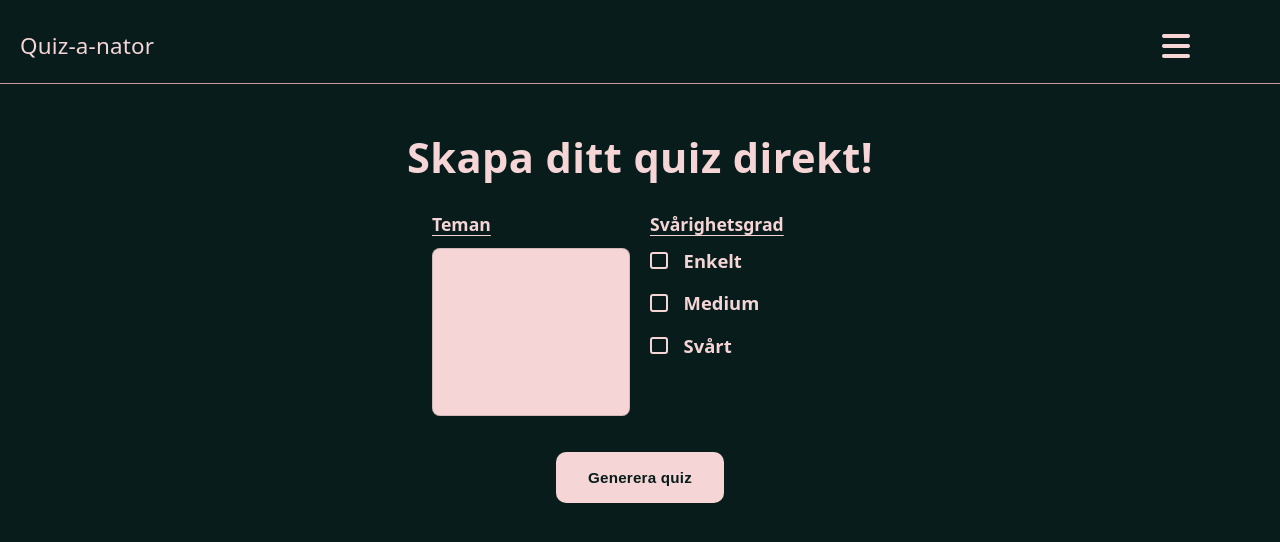
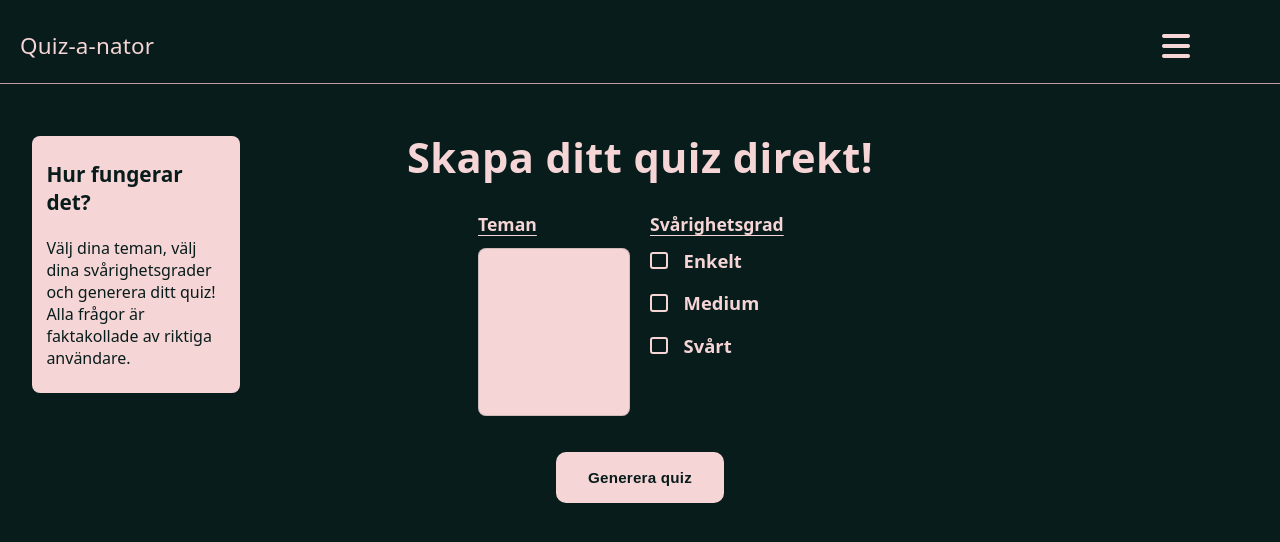
Before and after one commit to mikael-johnsson/quiz-frontend, a website built with Vite: page index.html in a window 1280 px wide. Built offline with nearby package versions, Linux system fonts and the light colour scheme; no server answers.

Commit message:
change styling on landing page

```diff
--- a/index.html
+++ b/index.html
@@ -15,8 +15,7 @@
         id="hamburgerButton"
         class="app-header__menuButton"
         type="button"
-        aria-label="Öppna meny"
-      >
+        aria-label="Öppna meny">
         <i class="fa-solid fa-bars" aria-hidden="true"></i>
       </button>
 
@@ -33,8 +32,16 @@
     <main id="main">
       <!-- LANDING PAGE SECTION -->
       <section id="landing-section" class="landing">
+        <aside class="landing__aside">
+          <h2 class="landing__asideHeadline">Hur fungerar det?</h2>
+          <p class="landing__asideText">
+            Välj dina teman, välj dina svårighetsgrader och generera ditt quiz!
+            Alla frågor är faktakollade av riktiga användare.
+          </p>
+        </aside>
+
+        <div class="landing__content">
           <h1 class="landing__headline">Skapa ditt quiz direkt!</h1>
-
           <form id="search-form" class="quizForm">
             <div class="quizForm__col">
               <h3 class="quizForm__label">Teman</h3>
@@ -51,8 +58,7 @@
                     class="check__input"
                     type="checkbox"
                     value="easy"
-                  name="difficulty"
-                />
+                    name="difficulty" />
                   <span class="check__box" aria-hidden="true"></span>
                   <span class="check__text">Enkelt</span>
                 </label>
@@ -63,8 +69,7 @@
                     class="check__input"
                     type="checkbox"
                     value="medium"
-                  name="difficulty"
-                />
+                    name="difficulty" />
                   <span class="check__box" aria-hidden="true"></span>
                   <span class="check__text">Medium</span>
                 </label>
@@ -75,8 +80,7 @@
                     class="check__input"
                     type="checkbox"
                     value="hard"
-                  name="difficulty"
-                />
+                    name="difficulty" />
                   <span class="check__box" aria-hidden="true"></span>
                   <span class="check__text">Svårt</span>
                 </label>
@@ -87,18 +91,16 @@
               Generera quiz
             </button>
           </form>
+        </div>
 
         <div id="message-container"></div>
         <div id="questionsContainer"></div>
       </section>
-
-
     </main>
 
     <!-- Font Awesome Link -->
     <script
       src="https://kit.fontawesome.com/7dd7da429f.js"
-      crossorigin="anonymous"
-    ></script>
+      crossorigin="anonymous"></script>
   </body>
 </html>
--- a/src/scss/_landing.scss
+++ b/src/scss/_landing.scss
@@ -2,6 +2,17 @@
 
 .landing {
   margin-top: 2rem;
+  padding: 0 1rem;
+}
+
+.landing__content {
+  // grid-area: content;
+  display: flex;
+  flex-direction: column;
+  align-items: center;
+  width: 100%;
+  max-width: 32rem;
+  justify-self: center;
 }
 
 .landing__headline {
@@ -13,13 +24,31 @@
   margin-bottom: 2rem;
 }
 
+//ASIDE
+
+.landing__aside {
+  background-color: v.$prim-text-color;
+  color: v.$prim-bg-color;
+  border-radius: 8px;
+  padding: 1.5rem 2.6rem;
+  max-width: 32rem;
+  margin: 0 auto 1.5rem;
+
+  h2 {
+    margin-bottom: 1.3rem;
+    font-size: 1.3rem;
+  }
+}
+
+//QUIZ FORM
+
 .quizForm {
   display: grid;
   grid-template-columns: 1fr 1fr;
   gap: 1.25rem;
   align-items: start;
   max-width: 26rem;
-  margin: 0 auto;
+  margin: 0;
 }
 
 .quizForm__label {
@@ -101,6 +130,20 @@
 // Containers used by scripts
 #message-container,
 #questionsContainer {
+  width: 100%;
   max-width: 32rem;
-  margin: 1.5rem auto 0;
+  margin: 0;
+  justify-self: center;
 }
+
+@media (min-width: 768px) {
+}
+
+@media screen and (min-width: 991px) {
+  .landing__aside {
+    position: absolute;
+    left: 2rem;
+    width: 13rem;
+    padding: 1.5rem 0.9rem;
+  }
+}
--- a/src/scss/_questions.scss
+++ b/src/scss/_questions.scss
@@ -13,18 +13,18 @@
   color: v.$prim-bg-color;
   border-radius: 8px;
   padding: 1.75rem 1.5rem;
+  line-height: 1.7em;
 }
 
 .quizResult__list {
   display: grid;
-  row-gap: 0.9rem;
+  row-gap: 1.1rem;
 }
 
 .quizResult__row {
   display: grid;
   grid-template-columns: 1.4fr 1fr;
   column-gap: 1.5rem;
-  align-items: flex-start;
   font-weight: 600;
   font-size: 0.95rem;
 }
```
Lines whose indentation alone changed are shown as unchanged.
